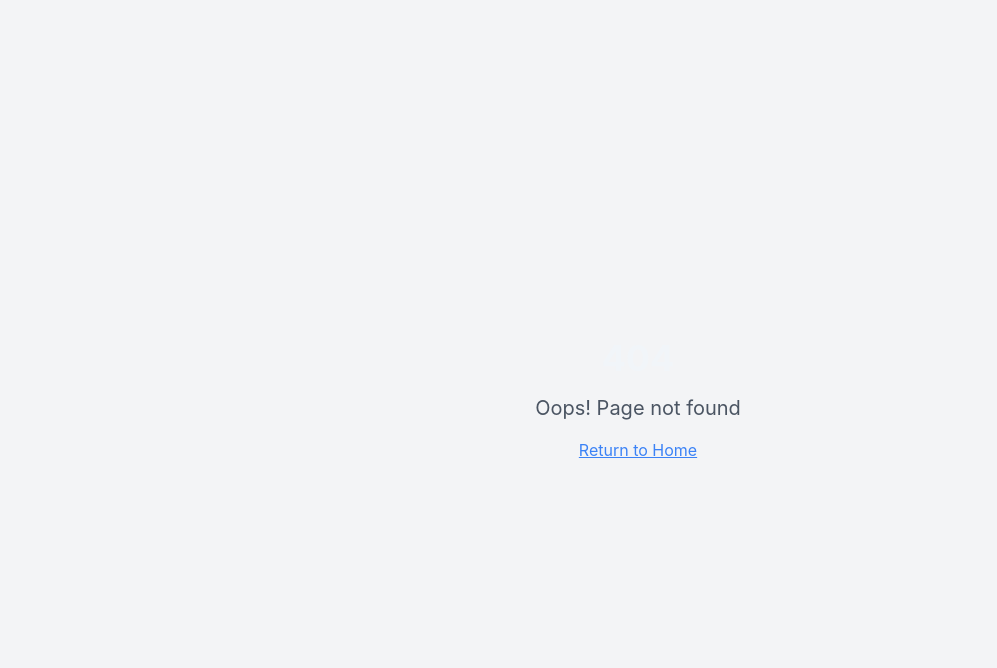
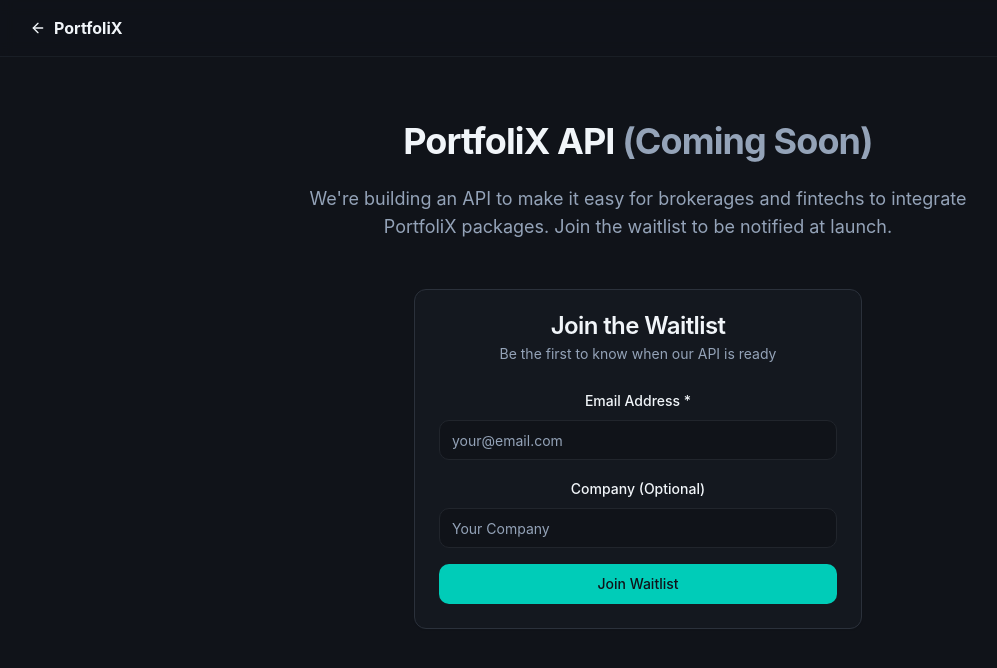
Before and after one commit to rolandpeter656-droid/portfolix-com, a React (Vite) app: page /api in a window 1280 px wide. Before the commit this address had no page. Shown: the top 668 px of the page, without its empty margins (2-999 px from the left). Built offline with nearby package versions, Linux system fonts and the light colour scheme.

Commit message:
Add API page
Create API page with waitlist signup form.

```diff
--- a/src/App.tsx
+++ b/src/App.tsx
@@ -10,6 +10,7 @@ import PaymentMethod from "./pages/PaymentMethod";
 import SignIn from "./pages/SignIn";
 import SignUp from "./pages/SignUp";
 import PortfolioSummary from "./pages/PortfolioSummary";
+import Api from "./pages/Api";
 import NotFound from "./pages/NotFound";
 
 const queryClient = new QueryClient();
@@ -28,6 +29,7 @@ const App = () => (
           <Route path="/signin" element={<SignIn />} />
           <Route path="/signup" element={<SignUp />} />
           <Route path="/portfolio-summary" element={<PortfolioSummary riskScore={50} experienceLevel="intermediate" onBack={() => window.history.back()} onCustomize={() => {}} />} />
+          <Route path="/api" element={<Api />} />
           {/* ADD ALL CUSTOM ROUTES ABOVE THE CATCH-ALL "*" ROUTE */}
           <Route path="*" element={<NotFound />} />
         </Routes>
--- a/src/integrations/supabase/types.ts
+++ b/src/integrations/supabase/types.ts
@@ -7,13 +7,34 @@ export type Json =
   | Json[]
 
 export type Database = {
-  // Allows to automatically instanciate createClient with right options
+  // Allows to automatically instantiate createClient with right options
   // instead of createClient<Database, { PostgrestVersion: 'XX' }>(URL, KEY)
   __InternalSupabase: {
     PostgrestVersion: "12.2.12 (cd3cf9e)"
   }
   public: {
     Tables: {
+      api_waitlist: {
+        Row: {
+          company: string | null
+          created_at: string
+          email: string
+          id: string
+        }
+        Insert: {
+          company?: string | null
+          created_at?: string
+          email: string
+          id?: string
+        }
+        Update: {
+          company?: string | null
+          created_at?: string
+          email?: string
+          id?: string
+        }
+        Relationships: []
+      }
       users: {
         Row: {
           created_at: string
--- /dev/null
+++ b/src/pages/Api.tsx
@@ -0,0 +1,139 @@
+import { useState } from "react";
+import { Button } from "@/components/ui/button";
+import { Input } from "@/components/ui/input";
+import { Label } from "@/components/ui/label";
+import { Card, CardContent, CardDescription, CardHeader, CardTitle } from "@/components/ui/card";
+import { supabase } from "@/integrations/supabase/client";
+import { useToast } from "@/hooks/use-toast";
+import { ArrowLeft } from "lucide-react";
+import { Link } from "react-router-dom";
+
+const Api = () => {
+  const [email, setEmail] = useState("");
+  const [company, setCompany] = useState("");
+  const [isLoading, setIsLoading] = useState(false);
+  const { toast } = useToast();
+
+  const handleSubmit = async (e: React.FormEvent) => {
+    e.preventDefault();
+
+    if (!email) {
+      toast({
+        title: "Email required",
+        description: "Please enter your email address.",
+        variant: "destructive",
+      });
+      return;
+    }
+
+    setIsLoading(true);
+
+    try {
+      const { error } = await supabase
+        .from("api_waitlist")
+        .insert({ email, company: company || null });
+
+      if (error) {
+        if (error.code === '23505') { // Unique constraint violation
+          toast({
+            title: "Already registered",
+            description: "This email is already on our waitlist.",
+            variant: "destructive",
+          });
+        } else {
+          throw error;
+        }
+      } else {
+        toast({
+          title: "Success!",
+          description: "You've been added to the waitlist. We'll notify you when the API launches.",
+        });
+        setEmail("");
+        setCompany("");
+      }
+    } catch (error) {
+      console.error("Error joining waitlist:", error);
+      toast({
+        title: "Something went wrong",
+        description: "Please try again later.",
+        variant: "destructive",
+      });
+    } finally {
+      setIsLoading(false);
+    }
+  };
+
+  return (
+    <div className="min-h-screen bg-background">
+      {/* Navigation */}
+      <nav className="border-b border-border/40 bg-background/95 backdrop-blur supports-[backdrop-filter]:bg-background/60">
+        <div className="container flex h-14 items-center">
+          <Link to="/" className="flex items-center space-x-2">
+            <ArrowLeft className="h-4 w-4" />
+            <span className="font-bold">PortfoliX</span>
+          </Link>
+        </div>
+      </nav>
+
+      {/* Main Content */}
+      <main className="container mx-auto px-4 py-16">
+        <div className="max-w-2xl mx-auto text-center">
+          <h1 className="text-4xl font-bold tracking-tight mb-6">
+            PortfoliX API{" "}
+            <span className="text-muted-foreground">(Coming Soon)</span>
+          </h1>
+
+          <p className="text-lg text-muted-foreground mb-12">
+            We're building an API to make it easy for brokerages and fintechs to integrate
+            PortfoliX packages. Join the waitlist to be notified at launch.
+          </p>
+
+          <Card className="max-w-md mx-auto">
+            <CardHeader>
+              <CardTitle>Join the Waitlist</CardTitle>
+              <CardDescription>
+                Be the first to know when our API is ready
+              </CardDescription>
+            </CardHeader>
+            <CardContent>
+              <form onSubmit={handleSubmit} className="space-y-4">
+                <div className="space-y-2">
+                  <Label htmlFor="email">Email Address *</Label>
+                  <Input
+                    id="email"
+                    type="email"
+                    placeholder="your@email.com"
+                    value={email}
+                    onChange={(e) => setEmail(e.target.value)}
+                    required
+                  />
+                </div>
+
+                <div className="space-y-2">
+                  <Label htmlFor="company">Company (Optional)</Label>
+                  <Input
+                    id="company"
+                    type="text"
+                    placeholder="Your Company"
+                    value={company}
+                    onChange={(e) => setCompany(e.target.value)}
+                  />
+                </div>
+
+                <Button
+                  type="submit"
+                  className="w-full"
+                  disabled={isLoading}
+                >
+                  {isLoading ? "Joining..." : "Join Waitlist"}
+                </Button>
+              </form>
+            </CardContent>
+          </Card>
+        </div>
+      </main>
+    </div>
+  );
+};
+
+export default Api;
```
Also changed, not shown: 1 other file (tests, documents, lock files or other folders).
